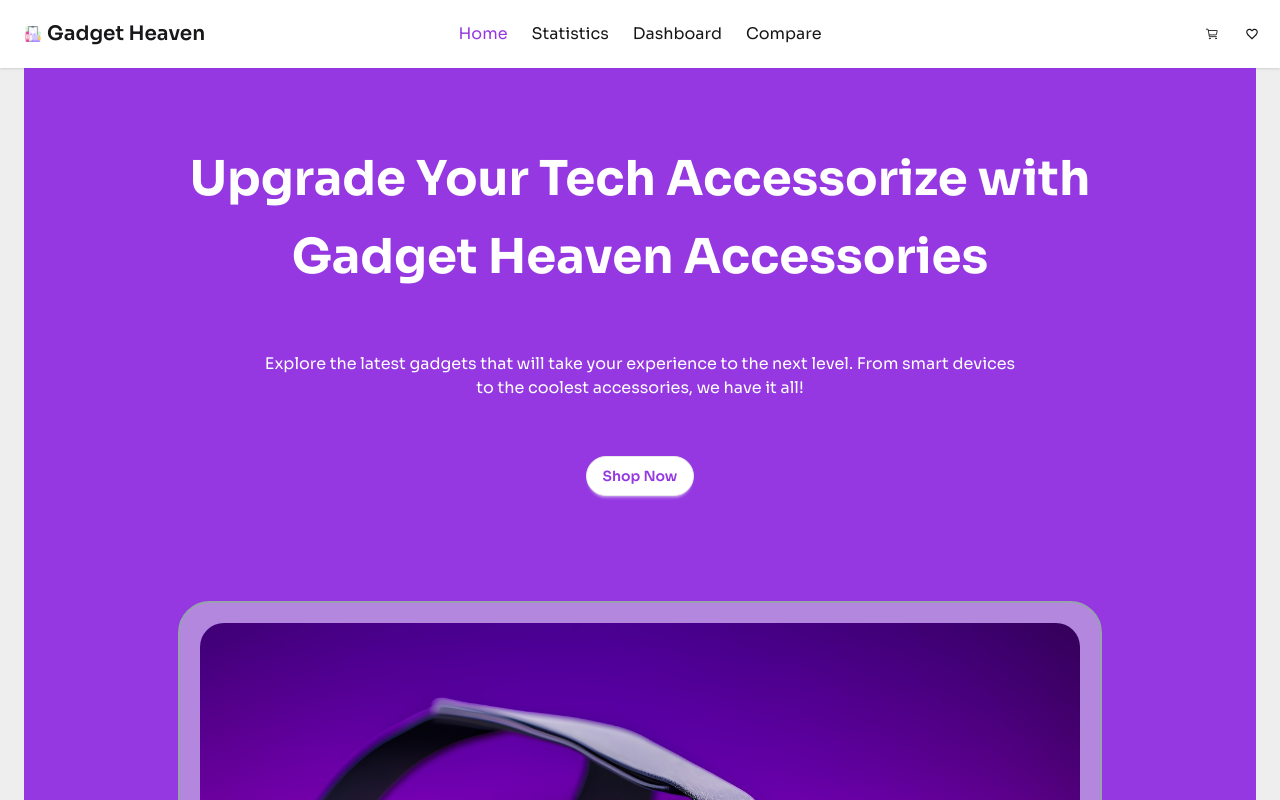
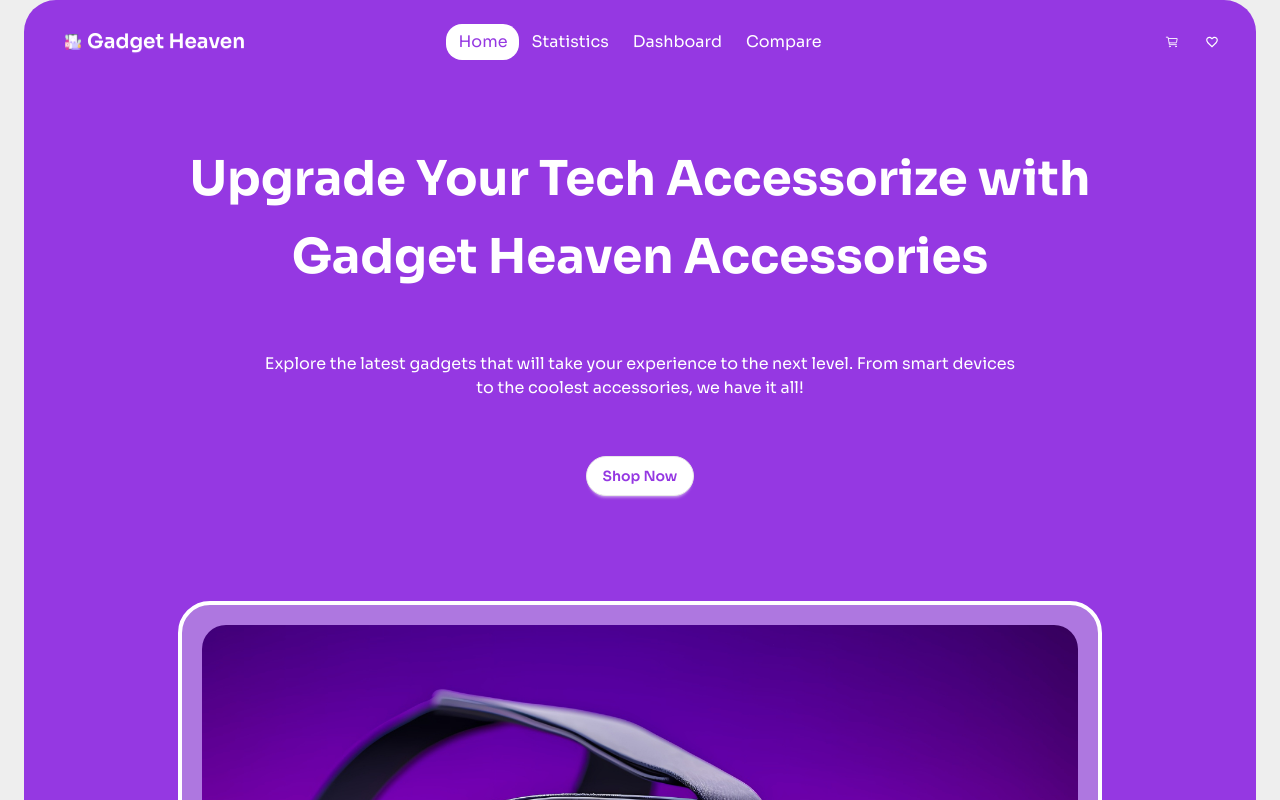
Before and after one commit to programming-hero-web-course-4/b10a8-gadget-heaven-STSumu, a React (Vite) app: page / in a window 1280 px wide. Shown: the top 800 px of the page. Built offline with nearby package versions, Linux system fonts and the light colour scheme; a web font is replaced by a local one.

Commit message:
added dynamic title

```diff
--- a/package.json
+++ b/package.json
@@ -15,6 +15,7 @@
     "match-sorter": "^8.0.0",
     "react": "^19.0.0",
     "react-dom": "^19.0.0",
+    "react-helmet-async": "^2.0.5",
     "react-icons": "^5.5.0",
     "react-paginate": "^8.3.0",
     "react-router-dom": "^7.3.0",
--- a/src/components/Banner/Banner.jsx
+++ b/src/components/Banner/Banner.jsx
@@ -15,8 +15,8 @@ const Banner = () => {
           </p>
           <button className="btn bg-white text-[#9538E2] rounded-4xl">Shop Now</button>
         </div>
-        <div className="absolute w-3/4 p-2 md:p-5 bg-gray-300/50 border-2 border-gray-400 rounded-4xl top-2/3">
-          <img src="/banner.jpg" className="rounded-3xl" alt="" />
+        <div className="absolute w-3/4 p-2 md:p-5 bg-gray-300/40 border-4 border-white rounded-4xl top-2/3 h-[611px]">
+          <img src="/banner.jpg" className="rounded-3xl object-cover h-full w-full" alt="" />
         </div>
       </div>
     </div>
--- a/src/components/Compare/Compare.jsx
+++ b/src/components/Compare/Compare.jsx
@@ -3,6 +3,7 @@ import { getList } from "../../assets/functions/listChange";
 import { useLoaderData } from "react-router-dom";
 import { MdCancel } from "react-icons/md";
 import { addToList, removeFromList } from "../../assets/functions/listChange";
+import { Helmet} from 'react-helmet-async';
 
 const Compare = () => {
     const [compareList,setCompareList]=useState([]);
@@ -25,6 +26,10 @@ const Compare = () => {
     }
   return (
     <div className="bg-base-100">
+      <Helmet>
+              <title>Compare | Gadget heaven</title>
+              <meta name="description" content="Welcome to my homepage!" />
+            </Helmet>
       <div className="h-[200px] bg-[#9538E2] w-full text-center text-white flex flex-col gap-2 lg:gap-4 items-center pt-10">
         <h2 className="text-2xl md:text-4xl font-bold">Compare</h2>
         <p className="w-3/4 md:w-1/2 text-sm md:text-base">
--- a/src/components/Dashboard/Dashboard.jsx
+++ b/src/components/Dashboard/Dashboard.jsx
@@ -3,9 +3,10 @@ import { Tab, Tabs, TabList, TabPanel } from "react-tabs";
 import "react-tabs/style/react-tabs.css";
 import { FaSortAmountDown } from "react-icons/fa";
 import { getList, removeFromList } from "../../assets/functions/listChange";
-import { useLoaderData } from "react-router-dom";
+import { Navigate, useLoaderData, useNavigate } from "react-router-dom";
 import ListProduct from "../ListProduct/ListProduct";
 import { MdVerified } from "react-icons/md";
+import { Helmet} from 'react-helmet-async';
 
 const Dashboard = () => {
   const products = useLoaderData();
@@ -68,10 +69,15 @@ const Dashboard = () => {
        removeFromList('cart-list',item.product_id);
     }
     setCartList([]);
-  }
+  };
+  const navigate=useNavigate();
 
   return (
     <div className="bg-base-200 pb-10">
+      <Helmet>
+              <title>Dashboard | Gadget heaven</title>
+              <meta name="description" content="Welcome to my homepage!" />
+            </Helmet>
       <div className="h-[256px] bg-[#9538E2] w-full text-center text-white flex flex-col gap-2 lg:gap-4 items-center pt-10">
         <h2 className="text-2xl md:text-4xl font-bold">Dashboard</h2>
         <p className="w-3/4 md:w-1/2 text-sm md:text-base">
@@ -135,6 +141,7 @@ const Dashboard = () => {
                     handleBuy();
                   }
                   }
+                  disabled={cartTotal===0 ? true : false}
                 >
                   Purchase
                 </button>
@@ -149,7 +156,9 @@ const Dashboard = () => {
                     <div className="">
                       <form method="dialog">
                         {/* if there is a button in form, it will close the modal */}
-                        <button className="btn" onClick={()=>{ setCartTotal(0);}}>Close</button>
+                        <button className="btn" onClick={()=>{ setCartTotal(0);
+                          navigate('/');
+                        }}>Close</button>
                       </form>
                     </div>
                   </div>
--- a/src/components/Home/Home.jsx
+++ b/src/components/Home/Home.jsx
@@ -1,12 +1,17 @@
 import React from 'react';
 import Banner from '../Banner/Banner';
 import Products from '../Prouducts/Products';
+import { Helmet} from 'react-helmet-async';
 
 
 const Home = () => {
 
     return (
-        <div className='bg-base-300 px-2 md:px-6'>
+        <div className='px-2 md:px-6'>
+            <Helmet>
+        <title>Home | Gadget heaven</title>
+        <meta name="description" content="Welcome to my homepage!" />
+      </Helmet>
             <Banner></Banner>
             <Products></Products>
         </div>
--- a/src/components/Navbar/Navbar.css
+++ b/src/components/Navbar/Navbar.css
@@ -5,3 +5,6 @@
     font-weight: medium;
     font-size: 16px;
 }
+.menu a{
+    border-radius: 16px;
+}
--- a/src/components/Navbar/Navbar.jsx
+++ b/src/components/Navbar/Navbar.jsx
@@ -1,34 +1,65 @@
-import React from 'react';
+import React from "react";
 import { IoCartOutline } from "react-icons/io5";
 import { MdFavoriteBorder } from "react-icons/md";
-import { NavLink} from 'react-router-dom';
-import './Navbar.css'
+import { NavLink, useLocation } from "react-router-dom";
+import "./Navbar.css";
 const Navbar = () => {
-    const links=<>
-        <li><NavLink to='/'>Home</NavLink> </li>
-        <li><NavLink to='/statistics'>Statistics</NavLink></li>
-        <li><NavLink to='/dashboard'>Dashboard</NavLink></li>
-        <li><NavLink to='/compare'>Compare</NavLink></li>
+  const links = (
+    <>
+      <li>
+        <NavLink to="/"
+        className={({ isActive, isPending }) =>
+          isPending ? "pending" : isActive ? "bg-white active" : ""}>Home</NavLink>
+
+      </li>
+      <li>
+        <NavLink to="/statistics">Statistics</NavLink>
+      </li>
+      <li>
+        <NavLink to="/dashboard">Dashboard</NavLink>
+      </li>
+      <li>
+        <NavLink to="/compare">Compare</NavLink>
+      </li>
     </>
+  );
+  const location = useLocation();
+  const normalBg = "navbar bg-base-100 shadow-sm";
+  const specialBg = "flex px-6 bg-[#9538E2] text-white pt-4 mx-6 rounded-t-4xl";
   return (
-        <div className="navbar bg-base-100 shadow-sm">
+    <div className={location.pathname === "/" ? specialBg : normalBg}>
       <div className="navbar-start">
         <div className="dropdown">
           <div tabIndex={0} role="button" className="btn btn-ghost lg:hidden">
-        <svg xmlns="http://www.w3.org/2000/svg" className="h-5 w-5" fill="none" viewBox="0 0 24 24" stroke="currentColor"> <path strokeLinecap="round" strokeLinejoin="round" strokeWidth="2" d="M4 6h16M4 12h8m-8 6h16" /> </svg>
+            <svg
+              xmlns="http://www.w3.org/2000/svg"
+              className="h-5 w-5"
+              fill="none"
+              viewBox="0 0 24 24"
+              stroke="currentColor"
+            >
+              {" "}
+              <path
+                strokeLinecap="round"
+                strokeLinejoin="round"
+                strokeWidth="2"
+                d="M4 6h16M4 12h8m-8 6h16"
+              />{" "}
+            </svg>
           </div>
           <ul
             tabIndex={0}
-        className="menu menu-sm dropdown-content bg-base-100 rounded-box z-1 mt-3 w-52 p-2 shadow">
+            className="menu menu-sm dropdown-content bg-base-100 rounded-box z-1 mt-3 w-52 p-2 shadow"
+          >
             {links}
           </ul>
         </div>
-    <a className="btn btn-ghost text-xl"><img src='favicon-16x16.png'></img>Gadget Heaven</a>
+        <a className="btn btn-ghost text-xl">
+          <img src="favicon-16x16.png"></img>Gadget Heaven
+        </a>
       </div>
       <div className="navbar-center hidden lg:flex">
-    <ul className="menu menu-horizontal px-1">
-      {links}
-    </ul>
+        <ul className="menu menu-horizontal px-1">{links}</ul>
       </div>
       <div className="navbar-end">
         <button className="btn btn-ghost btn-circle">
--- a/src/components/Root/Root.jsx
+++ b/src/components/Root/Root.jsx
@@ -5,7 +5,7 @@ import Navbar from '../Navbar/Navbar';
 
 const Root = () => {
     return (
-        <div className='sora-normal'>
+        <div className='sora-normal bg-base-300'>
             <Navbar></Navbar>
             <Outlet></Outlet>
             <Footer></Footer>
--- a/src/components/Statistics/Statistics.jsx
+++ b/src/components/Statistics/Statistics.jsx
@@ -1,12 +1,18 @@
 import React from "react";
+import { Helmet } from "react-helmet-async";
 
 const Statistics = () => {
   return (
     <div className="bg-base-100">
+      <Helmet>
+        <title>Statistics | Gadget heaven</title>
+        <meta name="description" content="Welcome to my homepage!" />
+      </Helmet>
       <div className="h-[200px] bg-[#9538E2] w-full text-center text-white flex flex-col gap-2 lg:gap-4 items-center pt-10">
         <h2 className="text-2xl md:text-4xl font-bold">Statistics</h2>
         <p className="w-3/4 md:w-1/2 text-sm md:text-base">
-        Explore the latest gadgets that will take your experience to the next level. From smart devices to the coolest accessories, we have it all!
+          Explore the latest gadgets that will take your experience to the next
+          level. From smart devices to the coolest accessories, we have it all!
         </p>
       </div>
     </div>
--- a/src/main.jsx
+++ b/src/main.jsx
@@ -1,55 +1,55 @@
-import { StrictMode } from 'react'
-import { createRoot } from 'react-dom/client'
-import './index.css'
-import {
-  createBrowserRouter,
-  RouterProvider,
-} from "react-router-dom";
-import Root from './components/Root/Root.jsx';
-import Home from './components/Home/Home.jsx';
-import ErrorPage from './components/ErrorPage/ErrorPage.jsx';
-import ProductDetails from './components/ProductDetails/ProductDetails.jsx';
-import Dashboard from './components/Dashboard/Dashboard.jsx';
-import Compare from './components/Compare/Compare.jsx';
-import { Bounce, Slide, ToastContainer} from 'react-toastify';
-import Statistics from './components/Statistics/Statistics.jsx';
+import { StrictMode } from "react";
+import { createRoot } from "react-dom/client";
+import "./index.css";
+import { createBrowserRouter, RouterProvider } from "react-router-dom";
+import Root from "./components/Root/Root.jsx";
+import Home from "./components/Home/Home.jsx";
+import ErrorPage from "./components/ErrorPage/ErrorPage.jsx";
+import ProductDetails from "./components/ProductDetails/ProductDetails.jsx";
+import Dashboard from "./components/Dashboard/Dashboard.jsx";
+import Compare from "./components/Compare/Compare.jsx";
+import { Bounce, Slide, ToastContainer } from "react-toastify";
+import Statistics from "./components/Statistics/Statistics.jsx";
+import React from "react";
+import { HelmetProvider } from "react-helmet-async";
 
 const router = createBrowserRouter([
   {
     path: "/",
     element: <Root></Root>,
-    errorElement:<ErrorPage></ErrorPage>,
-    children:[
+    errorElement: <ErrorPage></ErrorPage>,
+    children: [
       {
-        path:'/',
-        element:<Home></Home>,
+        path: "/",
+        element: <Home></Home>,
       },
       {
-        path:'/details/:productId',
-        element:<ProductDetails></ProductDetails>,
-        loader:()=>fetch('/products.json'),
+        path: "/details/:productId",
+        element: <ProductDetails></ProductDetails>,
+        loader: () => fetch("/products.json"),
       },
       {
-        path:'/dashboard',
-        element:<Dashboard></Dashboard>,
-        loader:()=>fetch('/products.json'),
+        path: "/dashboard",
+        element: <Dashboard></Dashboard>,
+        loader: () => fetch("/products.json"),
       },
       {
-        path:'/compare',
-        element:<Compare></Compare>,
-        loader:()=>fetch('/products.json'),
+        path: "/compare",
+        element: <Compare></Compare>,
+        loader: () => fetch("/products.json"),
       },
       {
-        path:'/statistics',
-        element:<Statistics></Statistics>,
-      }
-    ]
+        path: "/statistics",
+        element: <Statistics></Statistics>,
+      },
+    ],
   },
 ]);
-createRoot(document.getElementById('root')).render(
-  <StrictMode>
+createRoot(document.getElementById("root")).render(
+  <HelmetProvider>
       <RouterProvider router={router} />
-     <ToastContainer position="top-center"
+      <ToastContainer
+        position="top-center"
         autoClose={2000}
         hideProgressBar={false}
         newestOnTop={false}
@@ -59,6 +59,7 @@ pauseOnFocusLoss
         draggable
         pauseOnHover
         theme="light"
-transition={Slide}/>
-  </StrictMode>,
-)
+        transition={Slide}
+      />
+  </HelmetProvider>
+);
```
Also changed, not shown: 1 other file (tests, documents, lock files or other folders). Lines whose indentation alone changed are shown as unchanged.
